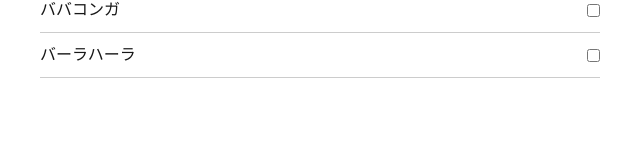
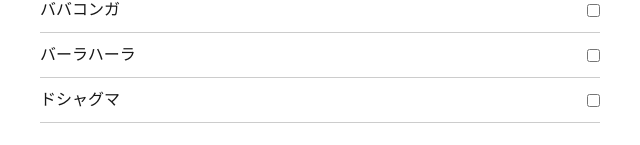
Before and after one commit to nigaor/monster_hanter_rec, a Next.js app in the folder monhan_record/: page / in a window 1280 px wide. Shown: the part 191-336 px from the top of the page, without its empty margins (320-960 px from the left). Built offline with nearby package versions, Linux system fonts and the light colour scheme.

Commit message:
4/21 commit

```diff
--- a/monhan_record/src/app/page.tsx
+++ b/monhan_record/src/app/page.tsx
@@ -18,7 +18,7 @@ export default function Home() {
     {id: 3,name: "ラバラバリナ",img: ""},
     {id: 4,name: "ババコンガ",img: ""},
     {id: 5,name: "バーラハーラ",img: ""},
-    // {id: 6,name: "ドシャグマ",img: ""},
+    {id: 6,name: "ドシャグマ",img: ""},
     // {id: 7,name: "ウズトゥナ",img: ""},
     // {id: 8,name: "ププロポル",img: ""},
     // {id: 9,name: "レ・ダウ",img: ""},
```
